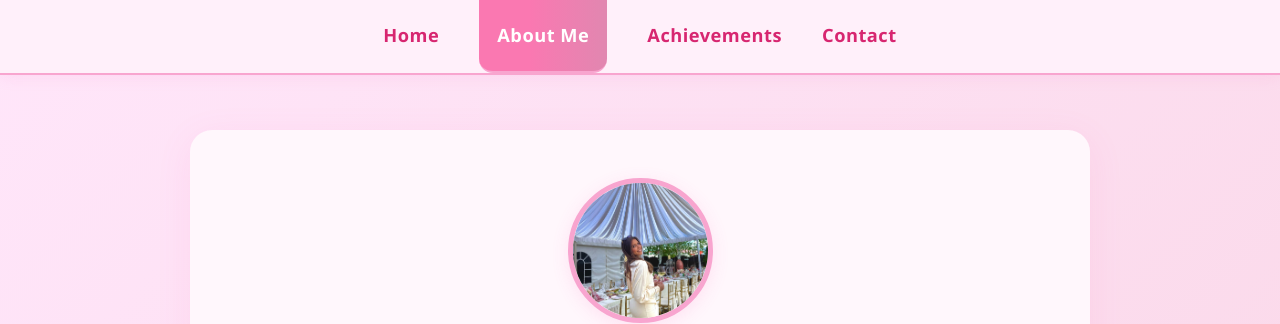
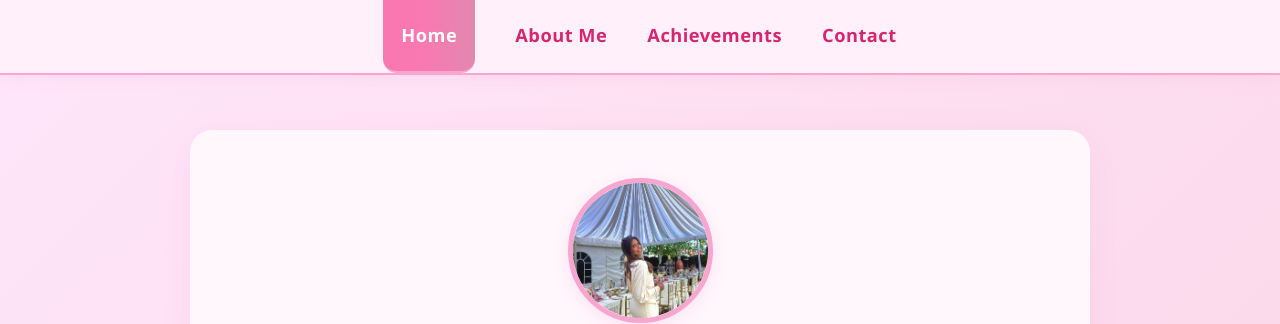
Before and after one commit to vanjickaa/my-website, a plain HTML site: page index.html in a window 1280 px wide. Shown: the top 324 px of the page. Drawn offline with Linux system fonts and the light colour scheme.

Commit message:
Update index.html

```diff
--- a/index.html
+++ b/index.html
@@ -8,15 +8,15 @@
 <body>
 <nav>
     <ul>
-        <li><a href="index.html">Home</a></li>
-        <li><a href="About.html" class="active">About Me</a></li>
+        <li><a href="index.html" class="active">Home</a></li>
+        <li><a href="About.html">About Me</a></li>
         <li><a href="Achievemnts.html">Achievements</a></li>
         <li><a href="Contact.html">Contact</a></li>
     </ul>
 </nav>
 
 <div class="container" style="text-align:center;">
-    <img src="src/images/me-photo.jpg" height="1572" width="1180" class="profile-pic" alt="Profile photo"/>
+    <img src="images/me-photo.jpg" height="1572" width="1180" class="profile-pic" alt="Profile photo"/>
 <!--    <img src="images/profile.jpg" class="profile-pic" alt="Profile photo">-->
     <h1>Hi, I'm Vanja Lazarova</h1>
     <p style="font-size:1.25em;">
```
